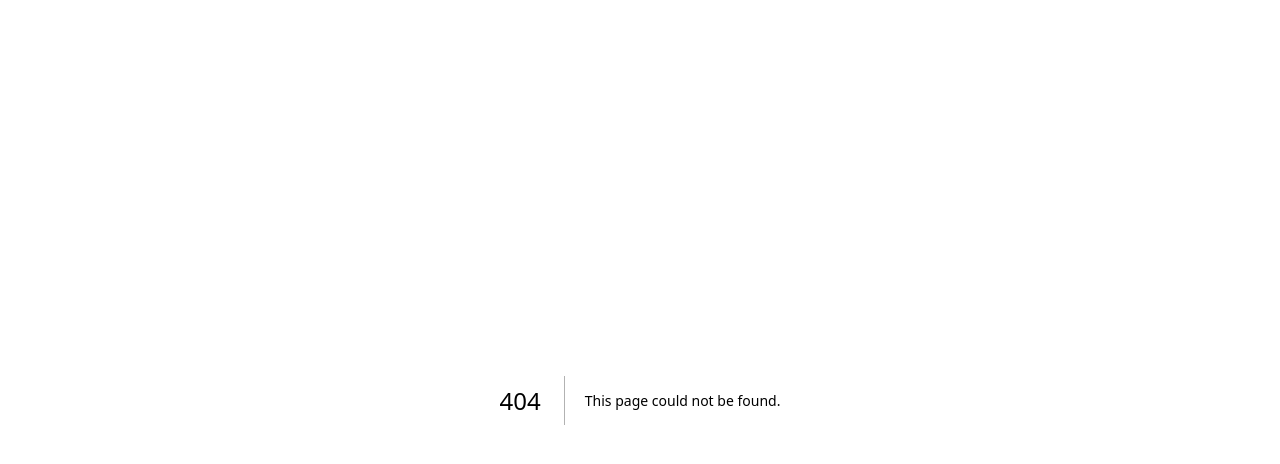
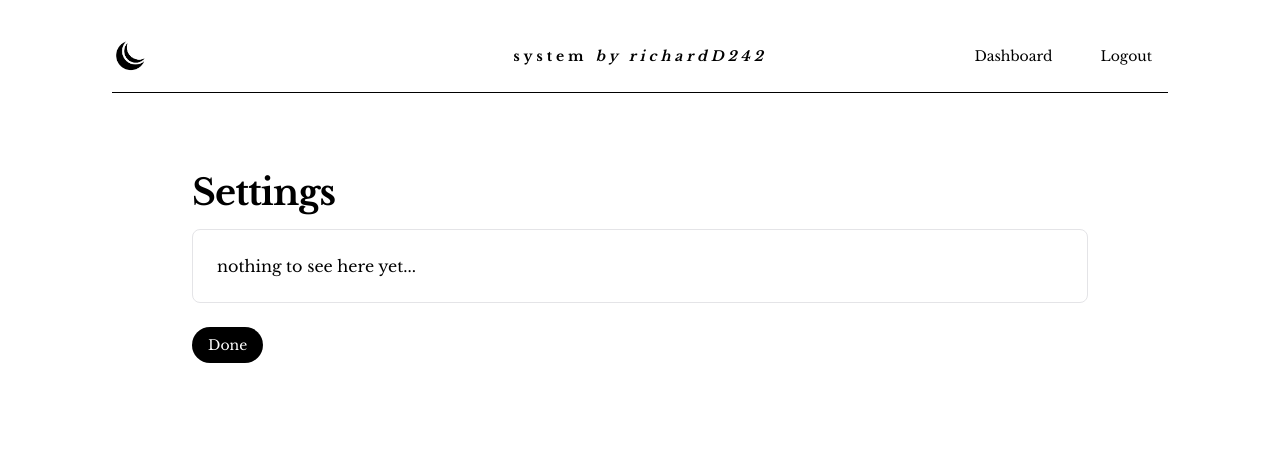
Before and after one commit to RichardD242/radius, a Next.js app: page /tools/settings in a window 1280 px wide. Before the commit this address had no page. Shown: the top 464 px of the page. Built offline with nearby package versions, Linux system fonts and the light colour scheme.

Commit message:
worked on notes for a bit still needs polishing and added settings that are blank for now total coding time 45m

```diff
--- a/app/dashboard/page.tsx
+++ b/app/dashboard/page.tsx
@@ -48,10 +48,10 @@ export default function DashboardPage() {
 
           <nav className="ml-auto hidden items-center gap-4 text-sm text-black md:flex">
             <Link
-              href="/tools"
+              href="/tools/settings"
               className="inline-flex h-10 items-center justify-center rounded-full px-4 text-sm font-medium transition-transform duration-200 hover:-translate-y-0.5 hover:opacity-90"
             >
-              Tools
+              Settings
             </Link>
             <a
               href="/api/auth/logout"
--- a/app/tools/bookmarks/page.tsx
+++ b/app/tools/bookmarks/page.tsx
@@ -36,6 +36,12 @@ export default function BookmarksPage() {
 
           <nav className="ml-auto hidden items-center gap-4 text-sm text-black md:flex">
             <Link
+              href="/tools/settings"
+              className="inline-flex h-10 items-center justify-center rounded-full px-4 text-sm font-medium transition-transform duration-200 hover:-translate-y-0.5 hover:opacity-90"
+            >
+              Settings
+            </Link>
+            <Link
               href="/dashboard"
               className="inline-flex h-10 items-center justify-center rounded-full px-4 text-sm font-medium transition-transform duration-200 hover:-translate-y-0.5 hover:opacity-90"
             >
--- a/app/tools/files/page.tsx
+++ b/app/tools/files/page.tsx
@@ -36,6 +36,12 @@ export default function FilesPage() {
 
           <nav className="ml-auto hidden items-center gap-4 text-sm text-black md:flex">
             <Link
+              href="/tools/settings"
+              className="inline-flex h-10 items-center justify-center rounded-full px-4 text-sm font-medium transition-transform duration-200 hover:-translate-y-0.5 hover:opacity-90"
+            >
+              Settings
+            </Link>
+            <Link
               href="/dashboard"
               className="inline-flex h-10 items-center justify-center rounded-full px-4 text-sm font-medium transition-transform duration-200 hover:-translate-y-0.5 hover:opacity-90"
             >
--- a/app/tools/notes/page.tsx
+++ b/app/tools/notes/page.tsx
@@ -3,8 +3,31 @@
 import Link from "next/link";
 import Image from "next/image";
 import logoImage from "../../../logo/favicon-radius.png";
+import { useEffect, useState } from "react";
 
 export default function NotesPage() {
+  const [note, setNote] = useState("");
+  const prompts = [
+    "whats on your mind?",
+    "what are you working on?",
+  ];
+
+  const [title, setTitle] = useState("");
+
+  useEffect(() => {
+    const randomPrompt = prompts[Math.floor(Math.random() * prompts.length)];
+    setTitle(randomPrompt);
+  }, []);
+
+  useEffect(() => {
+    const saved = typeof window !== "undefined" ? localStorage.getItem("notes") : null;
+    if (saved) setNote(saved);
+  }, []);
+
+  useEffect(() => {
+    localStorage.setItem("notes", note);
+  }, [note]);
+
   return (
     <main className="min-h-screen bg-white text-black">
       <div className="mx-auto flex min-h-screen w-full max-w-6xl flex-col px-6 py-5 sm:px-10 lg:px-12">
@@ -36,6 +59,12 @@ export default function NotesPage() {
 
           <nav className="ml-auto hidden items-center gap-4 text-sm text-black md:flex">
             <Link
+              href="/tools/settings"
+              className="inline-flex h-10 items-center justify-center rounded-full px-4 text-sm font-medium transition-transform duration-200 hover:-translate-y-0.5 hover:opacity-90"
+            >
+              Settings
+            </Link>
+            <Link
               href="/dashboard"
               className="inline-flex h-10 items-center justify-center rounded-full px-4 text-sm font-medium transition-transform duration-200 hover:-translate-y-0.5 hover:opacity-90"
             >
@@ -50,9 +79,18 @@ export default function NotesPage() {
           </nav>
         </header>
 
-        <section className="flex flex-1 items-center justify-center py-16 sm:py-20">
-          <div className="flex w-full max-w-4xl flex-col items-center text-center">
-            <h1 className="text-6xl font-bold tracking-tight">Notes</h1>
+        <section className="flex flex-1 py-16 sm:py-20 items-start justify-center">
+          <div className="flex w-full max-w-6xl flex-col items-center">
+            <h1 className="text-6xl font-bold tracking-tight text-black text-center max-w-5xl mx-auto break-words">
+              {title || "Whats on your mind today?"}
+            </h1>
+
+            <textarea
+              className="mt-8 min-h-[60vh] w-full rounded-xl bg-zinc-200 p-6 text-black outline-none resize-y overflow-auto max-w-full"
+              placeholder="write here ...."
+              value={note}
+              onChange={(e) => setNote(e.target.value)}
+            />
           </div>
         </section>
       </div>
--- a/app/tools/pastes/page.tsx
+++ b/app/tools/pastes/page.tsx
@@ -36,6 +36,12 @@ export default function PastesPage() {
 
           <nav className="ml-auto hidden items-center gap-4 text-sm text-black md:flex">
             <Link
+              href="/tools/settings"
+              className="inline-flex h-10 items-center justify-center rounded-full px-4 text-sm font-medium transition-transform duration-200 hover:-translate-y-0.5 hover:opacity-90"
+            >
+              Settings
+            </Link>
+            <Link
               href="/dashboard"
               className="inline-flex h-10 items-center justify-center rounded-full px-4 text-sm font-medium transition-transform duration-200 hover:-translate-y-0.5 hover:opacity-90"
             >
--- a/app/tools/secrets/page.tsx
+++ b/app/tools/secrets/page.tsx
@@ -36,6 +36,12 @@ export default function SecretsPage() {
 
           <nav className="ml-auto hidden items-center gap-4 text-sm text-black md:flex">
             <Link
+              href="/tools/settings"
+              className="inline-flex h-10 items-center justify-center rounded-full px-4 text-sm font-medium transition-transform duration-200 hover:-translate-y-0.5 hover:opacity-90"
+            >
+              Settings
+            </Link>
+            <Link
               href="/dashboard"
               className="inline-flex h-10 items-center justify-center rounded-full px-4 text-sm font-medium transition-transform duration-200 hover:-translate-y-0.5 hover:opacity-90"
             >
--- /dev/null
+++ b/app/tools/settings/page.tsx
@@ -0,0 +1,60 @@
+"use client";
+
+import Link from "next/link";
+import Image from "next/image";
+import { useRouter } from "next/navigation";
+import logoImage from "../../../logo/favicon-radius.png";
+
+export default function SettingsPage() {
+  const router = useRouter();
+
+  return (
+    <main className="min-h-screen bg-white text-black">
+      <div className="mx-auto flex min-h-screen w-full max-w-6xl flex-col px-6 py-5 sm:px-10 lg:px-12">
+        <header className="relative flex items-center border-b border-black py-4">
+          <div className="flex items-center gap-3">
+            <Link href="/dashboard">
+              <Image
+                src={logoImage}
+                alt="Radius logo"
+                width={36}
+                height={36}
+                priority
+                className="h-9 w-9 rounded-full object-cover cursor-pointer hover:opacity-70 transition-opacity"
+              />
+            </Link>
+          </div>
+
+          <span className="absolute left-1/2 -translate-x-1/2 text-sm font-semibold tracking-[0.28em] text-black">
+            system
+            <a href="https://github.com/richardD242" target="_blank" rel="noopener noreferrer" className="ml-2 no-underline italic text-black hover:opacity-70">
+              by richardD242
+            </a>
+          </span>
+
+          <nav className="ml-auto hidden items-center gap-4 text-sm text-black md:flex">
+            <Link href="/dashboard" className="inline-flex h-10 items-center justify-center rounded-full px-4 text-sm font-medium transition-transform duration-200 hover:-translate-y-0.5 hover:opacity-90">Dashboard</Link>
+            <a href="/api/auth/logout" className="inline-flex h-10 items-center justify-center rounded-full px-4 text-sm font-medium transition-transform duration-200 hover:-translate-y-0.5 hover:opacity-90">Logout</a>
+          </nav>
+        </header>
+
+        <section className="flex flex-1 items-start justify-center py-16 sm:py-20">
+          <div className="flex w-full max-w-4xl flex-col items-start">
+            <h1 className="text-4xl font-bold tracking-tight mb-4">Settings</h1>
+
+            <div className="w-full rounded-lg border border-zinc-200 p-6 mb-6">nothing to see here yet...</div>
+
+            <div>
+              <button
+                onClick={() => router.back()}
+                className="inline-flex rounded-full bg-black text-white px-4 py-2 text-sm font-medium"
+              >
+                Done
+              </button>
+            </div>
+          </div>
+        </section>
+      </div>
+    </main>
+  );
+}
--- a/app/tools/todos/page.tsx
+++ b/app/tools/todos/page.tsx
@@ -36,6 +36,12 @@ export default function TodosPage() {
 
           <nav className="ml-auto hidden items-center gap-4 text-sm text-black md:flex">
             <Link
+              href="/tools/settings"
+              className="inline-flex h-10 items-center justify-center rounded-full px-4 text-sm font-medium transition-transform duration-200 hover:-translate-y-0.5 hover:opacity-90"
+            >
+              Settings
+            </Link>
+            <Link
               href="/dashboard"
               className="inline-flex h-10 items-center justify-center rounded-full px-4 text-sm font-medium transition-transform duration-200 hover:-translate-y-0.5 hover:opacity-90"
             >
```
